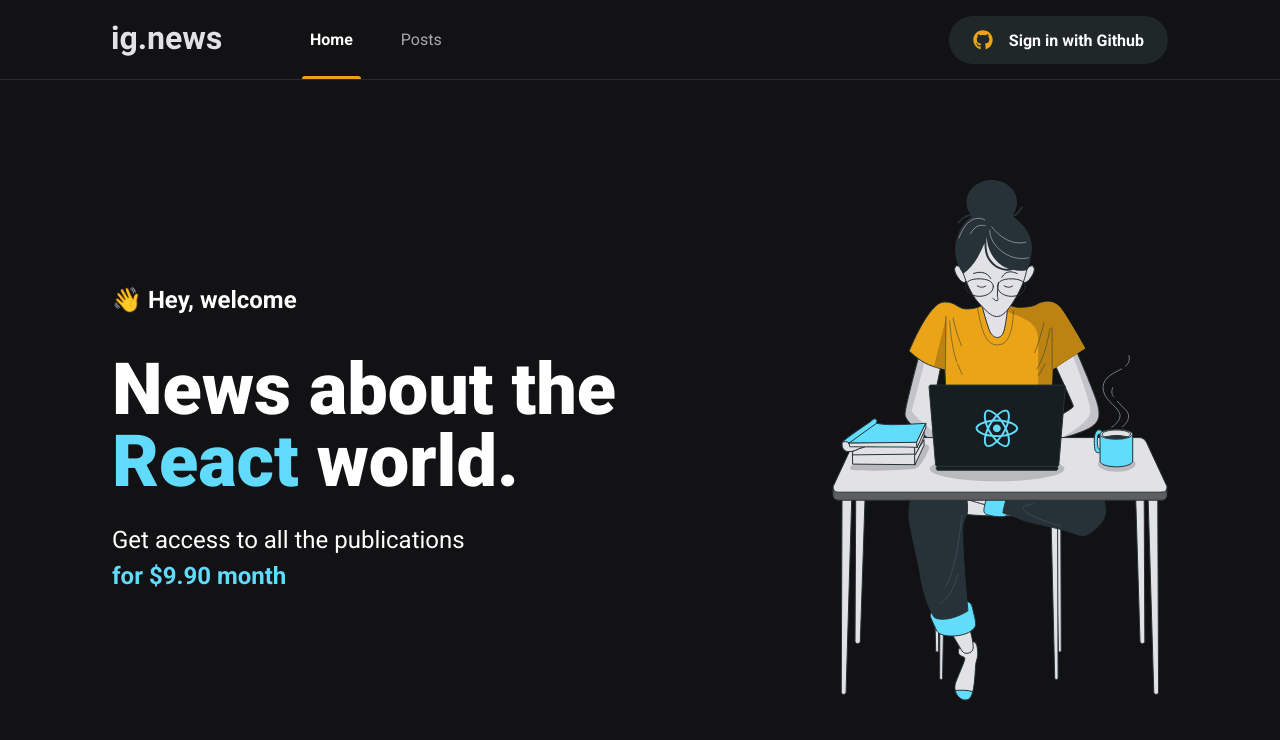
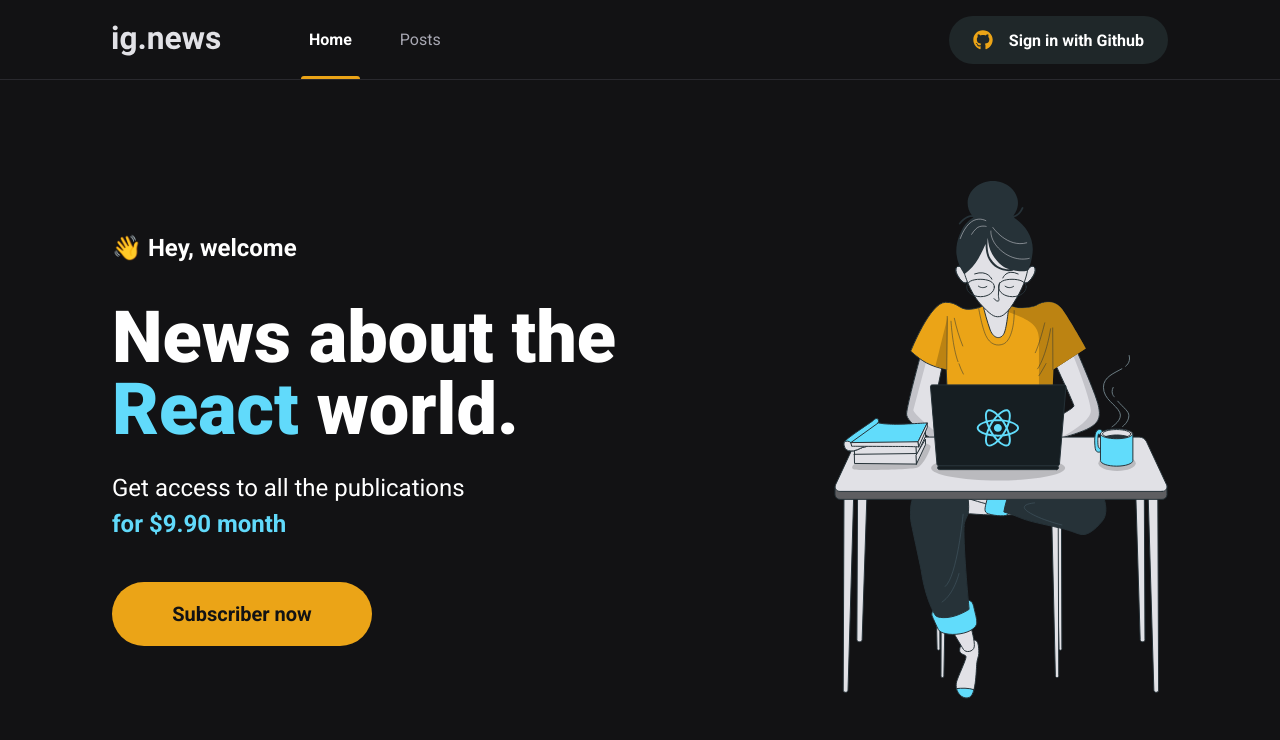
Before and after one commit to eliel-alves/ignews, a Next.js app: page / in a window 1280 px wide. Shown: the top 740 px of the page. Built offline with nearby package versions, Linux system fonts and the light colour scheme.

Commit message:
feat: created subscribe button

```diff
--- a/src/components/Header/index.tsx
+++ b/src/components/Header/index.tsx
@@ -1,13 +1,14 @@
 import Image from 'next/image';
 
-import styles from './styles.module.scss'
 import { SignInButton } from '../SignInButton';
 
-export const Header = () => {
+import styles from './styles.module.scss'
+
+export function Header() {
   return (
     <header className={styles.headerContainer}>
       <div className={styles.headerContent}>
-        <img src="/images/logo.svg" alt="ig.news" />
+        <Image src="/images/logo.svg" width={109} height={31} alt="ig.news" />
 
         <nav>
           <a className={styles.active} href="">Home</a>
--- a/src/components/SignInButton/index.tsx
+++ b/src/components/SignInButton/index.tsx
@@ -3,7 +3,7 @@
 
 import styles from './styles.module.scss'
 
-export const SignInButton = () => {
+export function SignInButton() {
   const isUserLoggedIn = false;
 
   return isUserLoggedIn ? (
--- /dev/null
+++ b/src/components/SubscribeButton/index.tsx
@@ -0,0 +1,12 @@
+import styles from './styles.module.scss'
+
+export function SubscribeButton() {
+  return (
+    <button
+      type="button"
+      className={styles.subscribeButton}
+    >
+      Subscriber now
+    </button>
+  );
+}
--- /dev/null
+++ b/src/components/SubscribeButton/styles.module.scss
@@ -0,0 +1,21 @@
+.subscribeButton {
+  width: 260px;
+  height: 4rem;
+  border: 0;
+  border-radius: 2rem;
+  background: var(--yellow-500);
+  color: var(--gray-900);
+
+  font-size: 1.25rem;
+  font-weight: bold;
+
+  display: flex;
+  align-items: center;
+  justify-content: center;
+
+  transition: filter 0.2s;
+
+  &:hover {
+    filter: brightness(0.8);
+  }
+}
--- a/src/pages/home.module.scss
+++ b/src/pages/home.module.scss
@@ -38,4 +38,8 @@
       font-weight: bold;
     }
   }
+
+  button {
+    margin-top: 2.5rem;
+  }
 }
--- a/src/pages/index.tsx
+++ b/src/pages/index.tsx
@@ -1,4 +1,7 @@
 import Head from 'next/head'
+import Image from 'next/image';
+
+import { SubscribeButton } from '@/components/SubscribeButton';
 
 import styles from './home.module.scss'
 
@@ -16,9 +19,11 @@
             Get access to all the publications <br />
             <span>for $9.90 month</span>
           </p>
+
+          <SubscribeButton />
         </section>
 
-        <img src="/images/avatar.svg" alt="Girl coding" />
+        <Image src="/images/avatar.svg" width={334} height={520} alt="Girl coding" />
       </main>
     </>
   );
```
